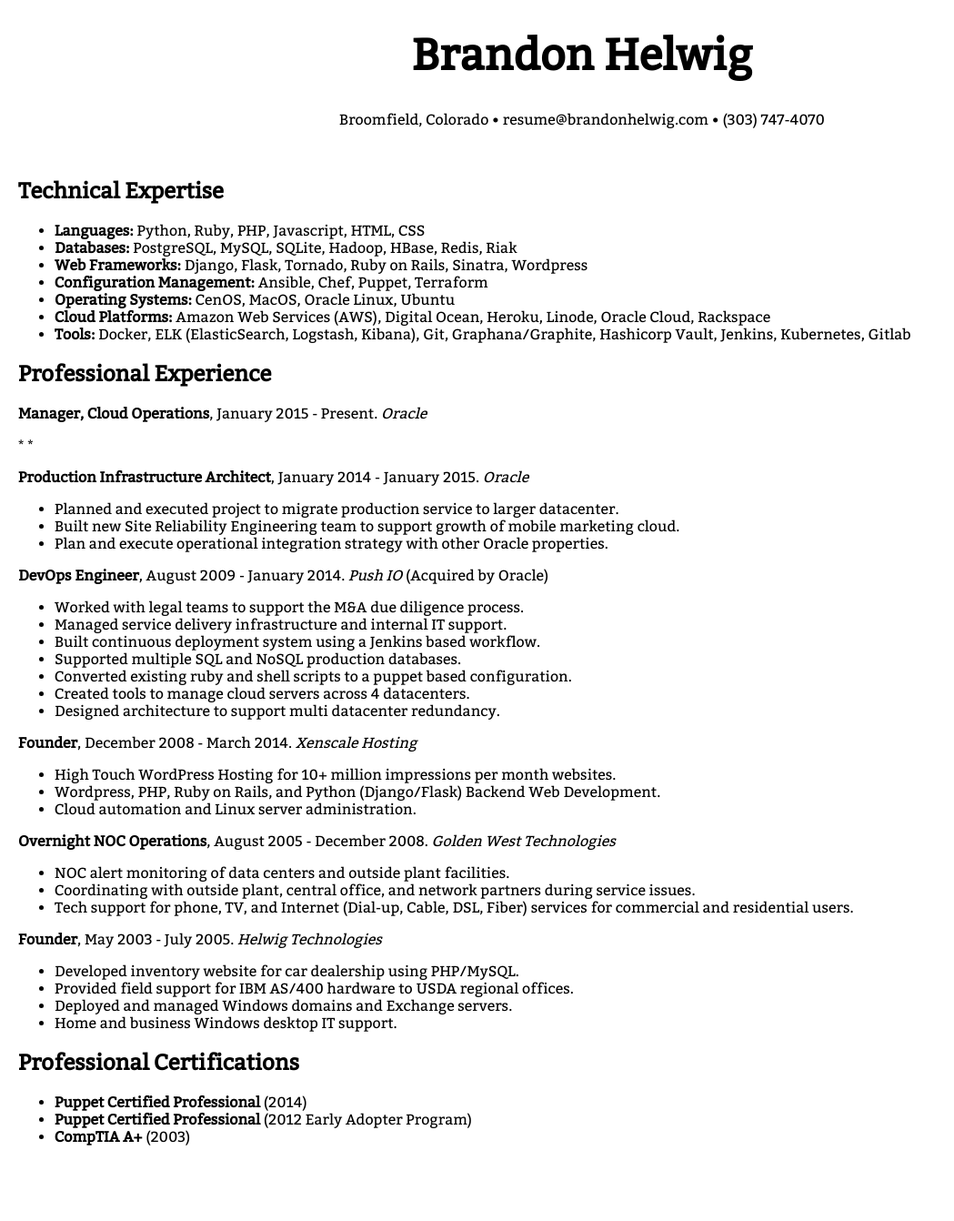
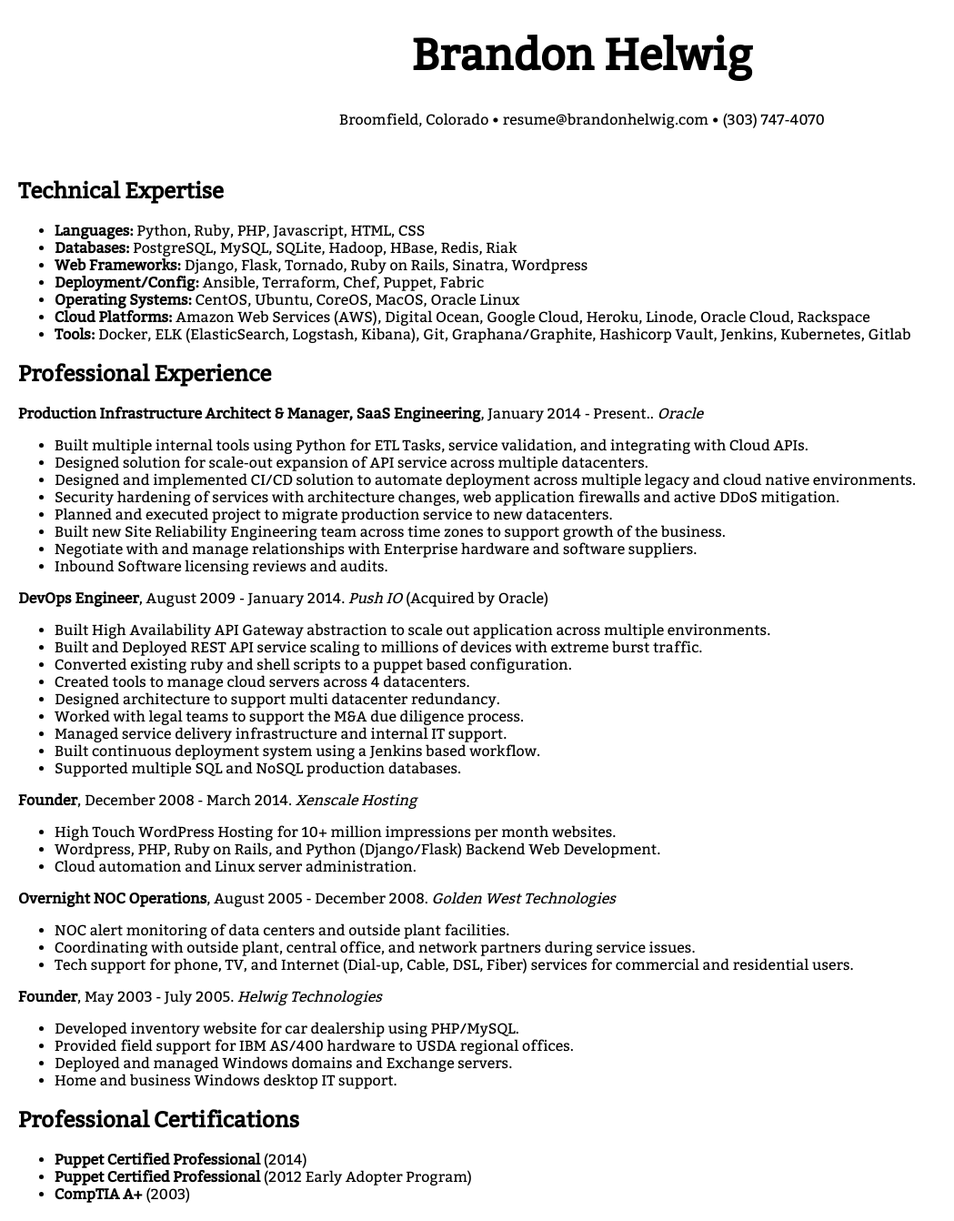
Before and after one commit to brhelwig/brandonhelwig.com, a Jekyll site: the page built from resume.md, in a window 1280 px wide. Shown: the whole page at 91% size, without its empty margins (0-1049 px from the left). Built offline with Jekyll 4.4.1, drawn with Linux system fonts in a browser that asks for light colours; before the commit the page ends 1279 px from its top, so only the background shows below that.

Commit message:
Update resume.md

```diff
--- a/resume.md
+++ b/resume.md
@@ -14,33 +14,35 @@
 * **Languages:** Python, Ruby, PHP, Javascript, HTML, CSS
 * **Databases:** PostgreSQL, MySQL, SQLite, Hadoop, HBase, Redis, Riak
 * **Web Frameworks:** Django, Flask, Tornado, Ruby on Rails, Sinatra, Wordpress
-* **Configuration Management:** Ansible, Chef, Puppet, Terraform
-* **Operating Systems:** CenOS, MacOS, Oracle Linux, Ubuntu
-* **Cloud Platforms:** Amazon Web Services (AWS), Digital Ocean, Heroku, Linode, Oracle Cloud, Rackspace
+* **Deployment/Config:** Ansible, Terraform, Chef, Puppet, Fabric
+* **Operating Systems:** CentOS, Ubuntu, CoreOS, MacOS, Oracle Linux
+* **Cloud Platforms:** Amazon Web Services (AWS), Digital Ocean, Google Cloud, Heroku, Linode, Oracle Cloud, Rackspace
 * **Tools:** Docker, ELK (ElasticSearch, Logstash, Kibana), Git, Graphana/Graphite, Hashicorp Vault, Jenkins, Kubernetes, Gitlab
 
 ## Professional Experience
 
-**Manager, Cloud Operations**, January 2015 - Present. *Oracle*
 
-  *
-  *
-
-**Production Infrastructure Architect**, January 2014 - January 2015. *Oracle*
-
-  * Planned and executed project to migrate production service to larger datacenter.
-  * Built new Site Reliability Engineering team to support growth of mobile marketing cloud.
-  * Plan and execute operational integration strategy with other Oracle properties.
+**Production Infrastructure Architect & Manager, SaaS Engineering**, January 2014 - Present.. *Oracle*
+  * Built multiple internal tools using Python for ETL Tasks, service validation, and integrating with Cloud APIs.
+ * Designed solution for scale-out expansion of API service across multiple datacenters.
+  * Designed and implemented CI/CD solution to automate deployment across multiple legacy and cloud native environments.
+  * Security hardening of services with architecture changes, web application firewalls and active DDoS mitigation.
+  * Planned and executed project to migrate production service to new datacenters.
+  * Built new Site Reliability Engineering team across time zones to support growth of the business.
+  * Negotiate with and manage relationships with Enterprise hardware and software suppliers.
+  * Inbound Software licensing reviews and audits.
 
 **DevOps Engineer**, August 2009 - January 2014. *Push IO* (Acquired by Oracle)
 
+  * Built High Availability API Gateway abstraction to scale out application across multiple environments.
+  * Built and Deployed REST API service scaling to millions of devices with extreme burst traffic.
+  * Converted existing ruby and shell scripts to a puppet based configuration.
+  * Created tools to manage cloud servers across 4 datacenters.
+  * Designed architecture to support multi datacenter redundancy.
   * Worked with legal teams to support the M&A due diligence process.
   * Managed service delivery infrastructure and internal IT support.
   * Built continuous deployment system using a Jenkins based workflow.
   * Supported multiple SQL and NoSQL production databases.
-  * Converted existing ruby and shell scripts to a puppet based configuration.
-  * Created tools to manage cloud servers across 4 datacenters.
-  * Designed architecture to support multi datacenter redundancy.
 
 **Founder**, December 2008 - March 2014. *Xenscale Hosting*
 
```
